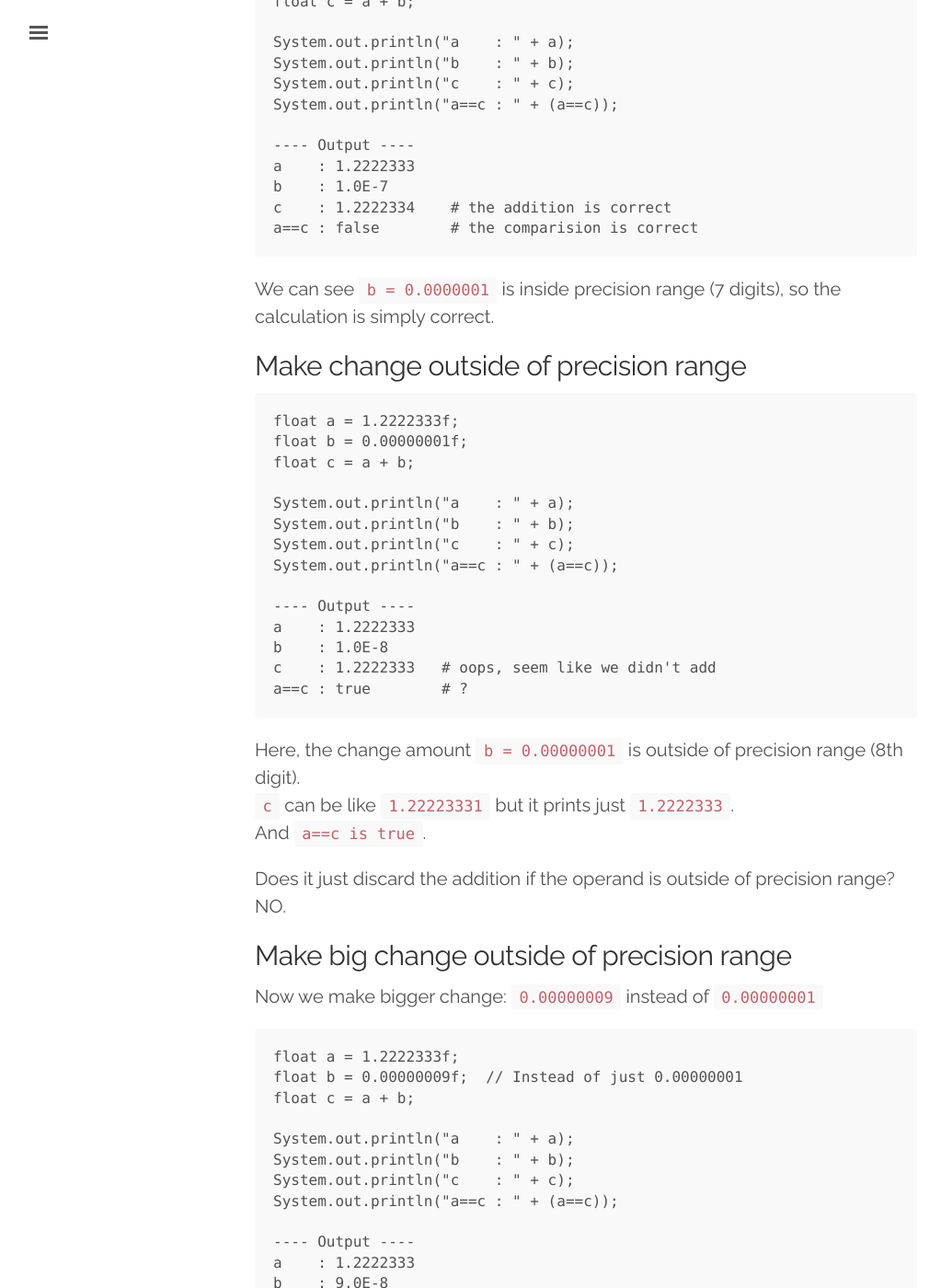
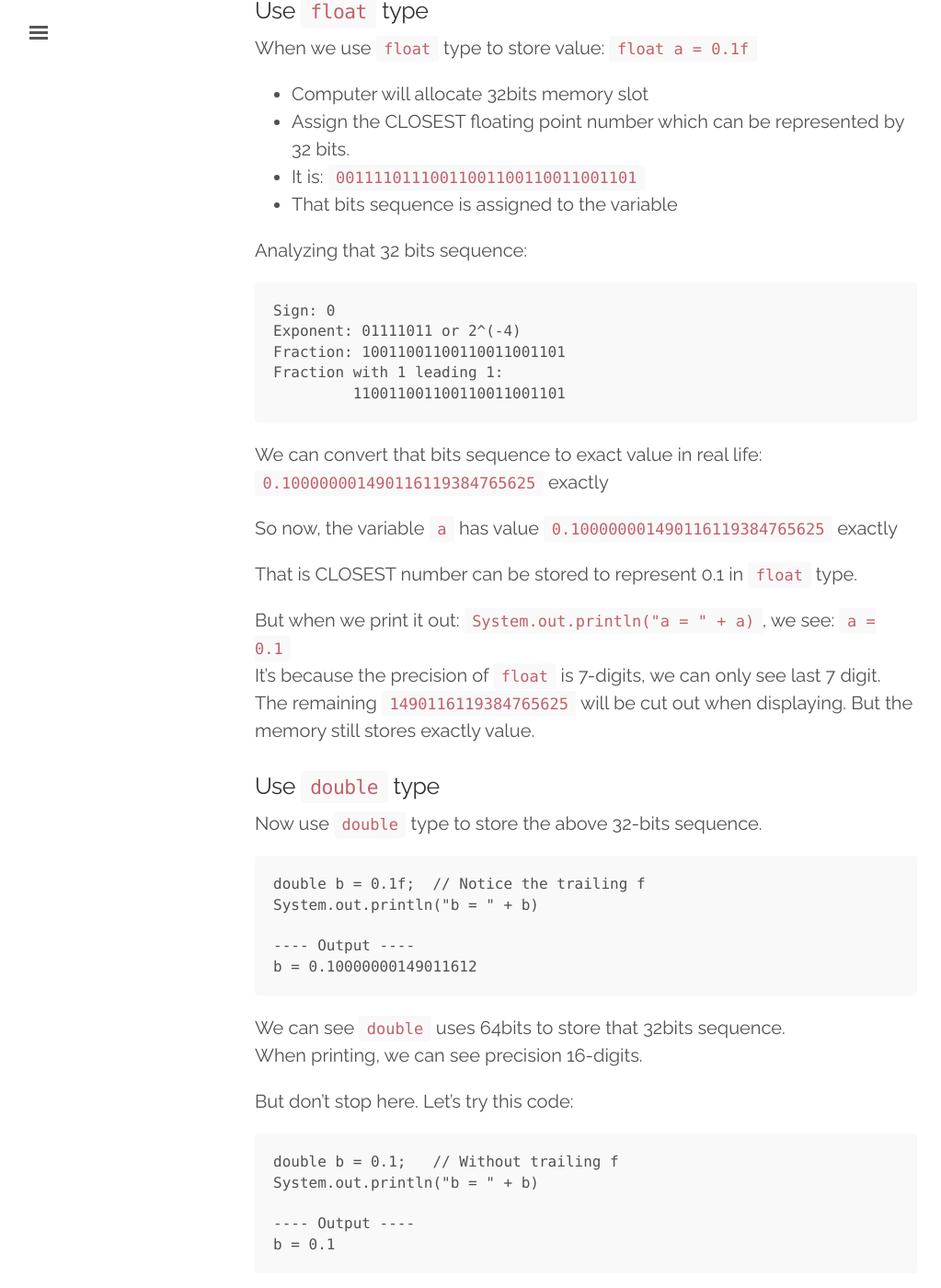
Before and after one commit to akivamu/akivamu.github.io, a Jekyll site: the page built from _posts/2018-09-28-floating-point-number.md, in a window 1280 px wide and 1400 px high, scrolled down 4685 px. Shown: the whole window at 92% size, without its empty margins (3-1026 px from the left). Built offline with Jekyll 4.4.1, drawn with Linux system fonts in a browser that asks for light colours; comment, search, counter and statistics services are not loaded; some of the changed text lies outside the part shown.

Commit message:
[edit] floating point

````diff
--- a/_posts/2018-09-28-floating-point-number.md
+++ b/_posts/2018-09-28-floating-point-number.md
@@ -135,92 +135,169 @@
   3.40282346638528859811704183484516925440 x 10^38
 ```
 
-# Precision test
+# What programmer should be aware of?
 
 In JAVA, we know:
 
 - `float` is 32bits fp number (7 digits precision)
 - `double` is 64bits fp number (16 digits precision)
 
-We will make some tests.
+## Store in memory
 
-## Make change inside of precision range
+We know `0.1` can not be stored exactly in memory.
+Computer can only store the CLOSEST number to it.
+"How close" is depends on the type of variable.
+
+### Use `float` type
+
+When we use `float` type to store value: `float a = 0.1f`
+
+- Computer will allocate 32bits memory slot
+- Assign the CLOSEST floating point number which can be represented by 32 bits.
+- It is: `00111101110011001100110011001101`
+- That bits sequence is assigned to the variable
+
+Analyzing that 32 bits sequence:
+```
+Sign: 0
+Exponent: 01111011 or 2^(-4)
+Fraction: 10011001100110011001101
+Fraction with 1 leading 1:
+         110011001100110011001101
+```
+We can convert that bits sequence to exact value in real life:
+`0.100000001490116119384765625` exactly
+
+So now, the variable `a` has value `0.100000001490116119384765625` exactly
+
+That is CLOSEST number can be stored to represent 0.1 in `float` type.
+
+But when we print it out: `System.out.println("a = " + a)`, we see: `a = 0.1`
+It's because the precision of `float` is 7-digits, we can only see last 7 digit. The remaining
+`1490116119384765625` will be cut out when displaying. But the memory still stores exactly value.
+
+### Use `double` type
+
+Now use `double` type to store the above 32-bits sequence.
+```
+double b = 0.1f;  // Notice the trailing f
+System.out.println("b = " + b)
+
+---- Output ----
+b = 0.10000000149011612
+```
+We can see `double` uses 64bits to store that 32bits sequence.
+When printing, we can see precision 16-digits.
+
+But don't stop here. Let's try this code:
+```
+double b = 0.1;   // Without trailing f
+System.out.println("b = " + b)
+
+---- Output ----
+b = 0.1
+```
+In this code, `double` doesnt store our old 32bits sequence.
+Instead, computer uses 64 bits to store the CLOSEST number to 0.1 in 64bits, which is a number with very long decimal
+fraction.
+
+So when printing, that remaining is cut out, to only display `b = 0.1`
+
+But in memory perspective, the variable `double b` is holding much more CLOSER number to `0.1`, than `float a`
+
+### Summary
+
+- Actual value of variable `float` or `double` is stored in binary form in memory
+- Displaying (via `System.out.print`) doesnt represent actual value of variable
+- If you want to print actual value, print it in binary form
+- Arithmetic operations are based on actual value, not printed value
+
+## Careful when working with floating point
 
 ```
-float a = 1.2222333f;
-float b = 0.0000001f;
-float c = a + b;
+float  a = 1.22223335f;
+double b = a;
+double c = 1.22223335;
 
-System.out.println("a    : " + a);
-System.out.println("b    : " + b);
-System.out.println("c    : " + c);
-System.out.println("a==c : " + (a==c));
+System.out.println("a = " + a);
+System.out.println("b = " + b);
+System.out.println("c = " + c);
 
 ---- Output ----
-a    : 1.2222333
-b    : 1.0E-7
-c    : 1.2222334    # the addition is correct
-a==c : false        # the comparision is correct
+a = 1.2222333
+b = 1.2222332954406738
+c = 1.22223335
 ```
-We can see `b = 0.0000001` is inside precision range (7 digits), so the calculation is simply correct.
 
-## Make change outside of precision range
+Examine the `float  a = 1.22223335f`:
+
+- Creates 32bits variable a
+- The closest number to `1.22223335` in float type is `1.2222332954406738...`
+- So it's stored in variable `a`
+- Which is then printed `1.2222333` (rounded)
+
+Examine the `double b = 1.22223335f`:
+
+- Variable `b` stores the same memory content (bits sequence) as variable `a`
+- So it represents the same number: `1.2222332954406738...`
+- When printing, the trailing (`...`) is rounded. So it print `1.2222332954406738`
+- So it's different when displaying the same number, depends on the type.
+
+Examine the `double c = 1.22223335`:
+
+- Here `c` will stores a difference memory content than above cases
+- The memory content (64bits) holds much more closer number to `1.22223335` as compared with
+above cases (`1.2222332954406738...`)
+- It may be like `1.22223335000000000000000123...` (just for example)
+- So when printing, the trailing digits is rounded and discarded, which leave us: `1.22223335`
+
+### Summary
+
+- Arithmetic operations are based on variable actual value (in-memory bits sequence)
+- Displaying is based on variable type
+- Don't let displaying fool you
+
+## The infamous `0.1 + 0.2 = 0.3`
+
+### With `float` type
 
 ```
-float a = 1.2222333f;
-float b = 0.00000001f;
+float a = 0.1f;
+float b = 0.2f;
 float c = a + b;
+double d = (double)a + (double)b;
 
-System.out.println("a    : " + a);
-System.out.println("b    : " + b);
-System.out.println("c    : " + c);
-System.out.println("a==c : " + (a==c));
+System.out.println("a = " + (double) a);
+System.out.println("b = " + (double) b);
+System.out.println("c = " + (double) c);
+System.out.println("d = " + (double) d);
 
 ---- Output ----
-a    : 1.2222333
-b    : 1.0E-8
-c    : 1.2222333   # oops, seem like we didn't add
-a==c : true        # ?
+a = 0.10000000149011612
+b = 0.20000000298023224
+c = 0.30000001192092896
+d = 0.30000000447034836
 ```
-Here, the change amount `b = 0.00000001` is outside of precision range (8th digit).
-`c` can be like `1.22223331` but it prints just `1.2222333`.
-And `a==c is true`.
+We can see with the same float input `a` and `b`, arithmetic operation in `double d` is slightly more accurate than `float c`
 
-Does it just discard the addition if the operand is outside of precision range? NO.
+### With `double` type
 
-## Make big change outside of precision range
+```
+double a = 0.1;
+double b = 0.2;
+double c = a + b;
 
-Now we make bigger change: `0.00000009` instead of `0.00000001`
-```
-float a = 1.2222333f;
-float b = 0.00000009f;  // Instead of just 0.00000001
-float c = a + b;
-
-System.out.println("a    : " + a);
-System.out.println("b    : " + b);
-System.out.println("c    : " + c);
-System.out.println("a==c : " + (a==c));
+System.out.println("a = " + (double) a);
+System.out.println("b = " + (double) b);
+System.out.println("c = " + (double) c);
 
 ---- Output ----
-a    : 1.2222333
-b    : 9.0E-8
-c    : 1.2222334   # oops, it's correct again
-a==c : false       # great!
+a = 0.1
+b = 0.2
+c = 0.30000000000000004
 ```
-We can see it doesnt discard operations outside of precision range. The calculation is correct.
-
-The problem here is when STORING value into variable, it ROUNDS UP to keep only 7 digits precision.
-
-In practice, this whole process is performed by floating point arithmetic.
-
-Here, for intuition understanding, I simplify as:
-```
-Step 1: Expand precision range (e.g. 1.2222333 -> 1.2222332954406738)
-Step 2: Do calculation to get result (e.g.        1.2222333854406742)
-Step 3: Rounds up result to 7-digits (1.2222334)
-```
-
-In short: The calculation result is precise. The stored result isn't.
+With the double input `a` and `b`, arithmetic operation in `double c` is much more more accurate than above.
+It's because of more accurate input (double vs float)
 
 # Reference
 
````
